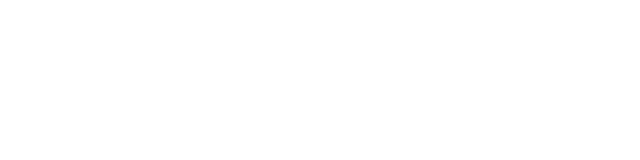
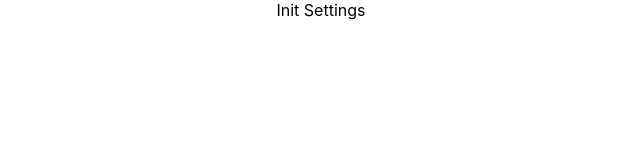
Before and after one commit to BilyeoCho/BilyesCho_Frontend, a React (Create React App) app: page / in a window 1280 px wide. Shown: the top 160 px of the page, without its empty margins (319-959 px from the left). Built offline with nearby package versions, Linux system fonts and the light colour scheme.

Commit message:
style: 초기화면 Init Settings 설정 #2

```diff
--- a/src/App.js
+++ b/src/App.js
@@ -1,10 +1,9 @@
 import './App.css';
-import { Outlet } from 'react-router-dom';
 
 function App() {
   return (
-    <div>
-      <Outlet />
+    <div className="App">
+      Init Settings
     </div>
   );
 }
```
